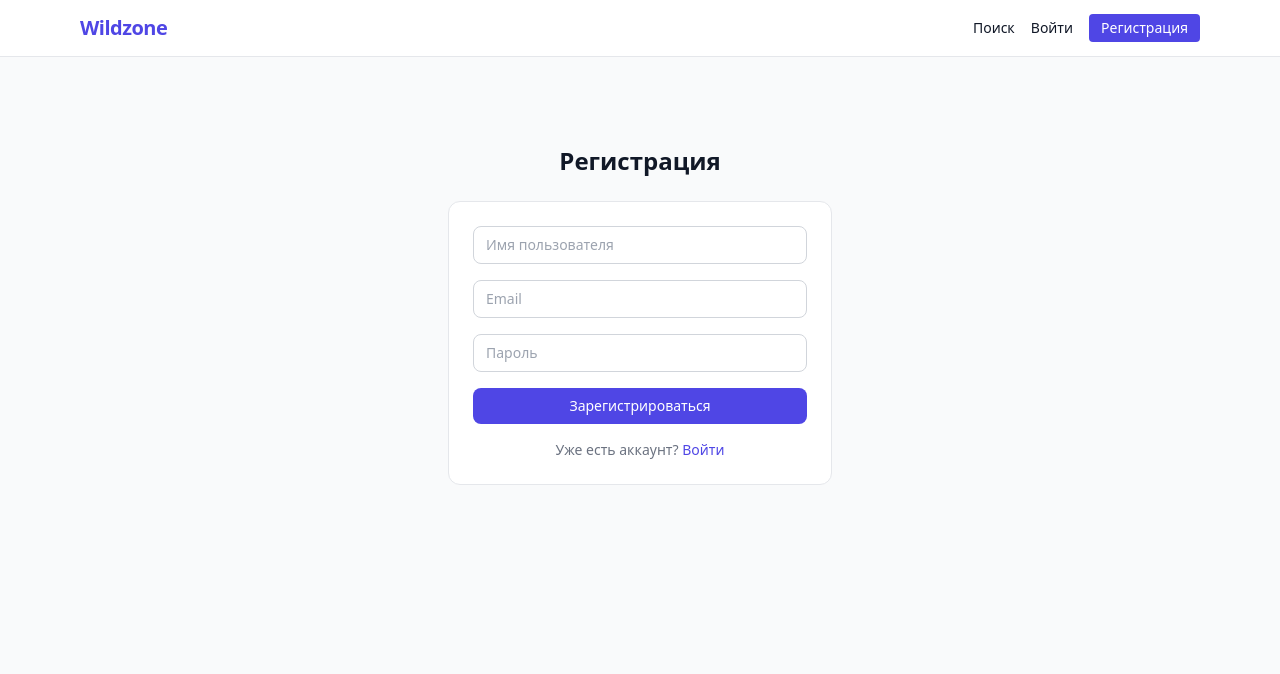
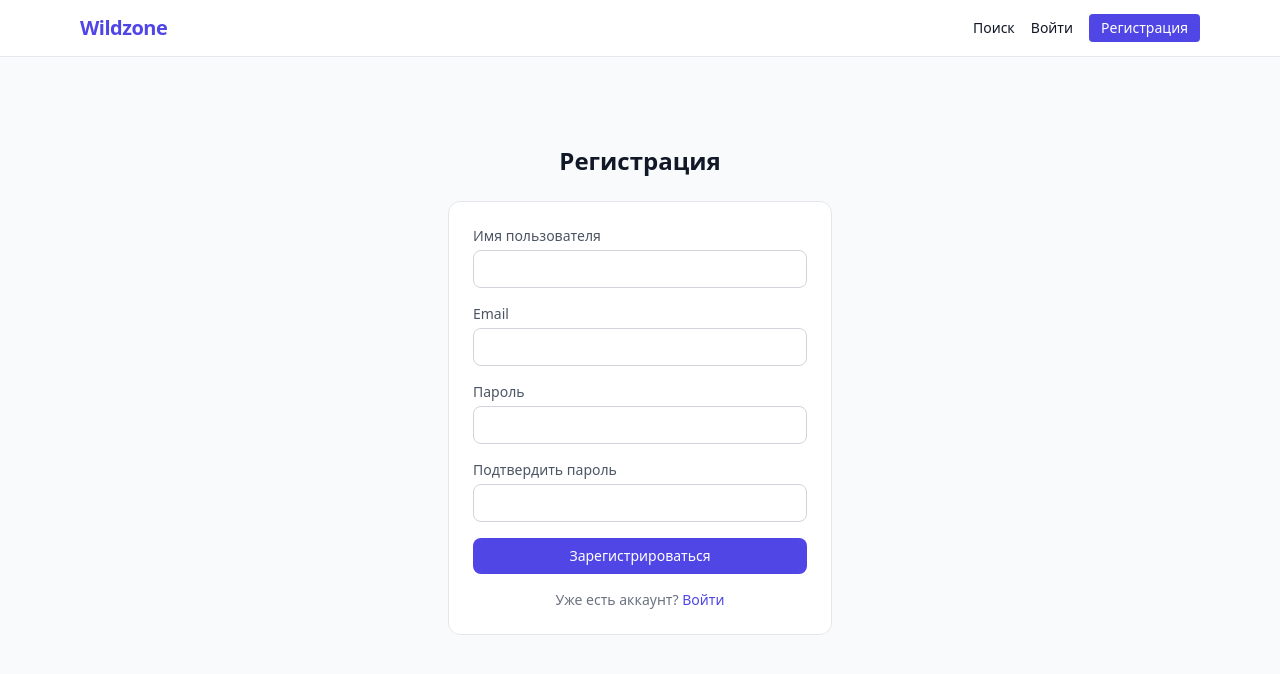
Before and after one commit to LC208/wildzone, a React (Vite) app in the folder frontend/: page /register in a window 1280 px wide. Shown: the top 674 px of the page. Built offline with nearby package versions, Linux system fonts and the light colour scheme; no server answers.

Commit message:
Update RegisterPage.tsx

```diff
--- a/frontend/src/pages/RegisterPage.tsx
+++ b/frontend/src/pages/RegisterPage.tsx
@@ -6,35 +6,93 @@ export default function RegisterPage() {
   const [username, setUsername] = useState('')
   const [email, setEmail] = useState('')
   const [password, setPassword] = useState('')
+  const [confirmPassword, setConfirmPassword] = useState('')
   const [error, setError] = useState('')
   const [loading, setLoading] = useState(false)
   const navigate = useNavigate()
 
   async function handleSubmit(e: React.FormEvent) {
-    e.preventDefault(); setLoading(true); setError('')
-    try { await register(username, email, password);      window.dispatchEvent(new Event('auth-change'));
-      navigate('/');}
-    catch (err: unknown) {
+    e.preventDefault()
+    setLoading(true)
+    setError('')
+
+    if (password !== confirmPassword) {
+      setError('Пароли не совпадают')
+      setLoading(false)
+      return
+    }
+
+    try {
+      await register(username, email, password)
+      navigate('/')
+    } catch (err: unknown) {
       const msg = (err as { response?: { data?: Record<string, string[]> } })?.response?.data
       setError(msg ? Object.values(msg).flat().join(' ') : 'Ошибка регистрации')
-    } finally { setLoading(false) }
+    } finally {
+      setLoading(false)
+    }
   }
 
   return (
     <div className="max-w-sm mx-auto mt-16">
       <h1 className="text-2xl font-bold mb-6 text-center">Регистрация</h1>
       <form onSubmit={handleSubmit} className="bg-white border border-gray-200 rounded-xl p-6 flex flex-col gap-4">
-        <input type="text" placeholder="Имя пользователя" value={username} onChange={e => setUsername(e.target.value)} required
-          className="border border-gray-300 rounded-lg px-3 py-2 text-sm focus:outline-none focus:ring-2 focus:ring-indigo-400" />
-        <input type="email" placeholder="Email" value={email} onChange={e => setEmail(e.target.value)} required
-          className="border border-gray-300 rounded-lg px-3 py-2 text-sm focus:outline-none focus:ring-2 focus:ring-indigo-400" />
-        <input type="password" placeholder="Пароль" value={password} onChange={e => setPassword(e.target.value)} required
-          className="border border-gray-300 rounded-lg px-3 py-2 text-sm focus:outline-none focus:ring-2 focus:ring-indigo-400" />
+        <label className="flex flex-col gap-1 text-sm">
+          <span className="text-gray-600">Имя пользователя</span>
+          <input
+            type="text"
+            value={username}
+            onChange={(e) => setUsername(e.target.value)}
+            required
+            className="border border-gray-300 rounded-lg px-3 py-2 text-sm focus:outline-none focus:ring-2 focus:ring-indigo-400"
+          />
+        </label>
+
+        <label className="flex flex-col gap-1 text-sm">
+          <span className="text-gray-600">Email</span>
+          <input
+            type="email"
+            value={email}
+            onChange={(e) => setEmail(e.target.value)}
+            required
+            className="border border-gray-300 rounded-lg px-3 py-2 text-sm focus:outline-none focus:ring-2 focus:ring-indigo-400"
+          />
+        </label>
+
+        <label className="flex flex-col gap-1 text-sm">
+          <span className="text-gray-600">Пароль</span>
+          <input
+            type="password"
+            value={password}
+            onChange={(e) => setPassword(e.target.value)}
+            required
+            minLength={6}
+            className="border border-gray-300 rounded-lg px-3 py-2 text-sm focus:outline-none focus:ring-2 focus:ring-indigo-400"
+          />
+        </label>
+
+        <label className="flex flex-col gap-1 text-sm">
+          <span className="text-gray-600">Подтвердить пароль</span>
+          <input
+            type="password"
+            value={confirmPassword}
+            onChange={(e) => setConfirmPassword(e.target.value)}
+            required
+            minLength={6}
+            className="border border-gray-300 rounded-lg px-3 py-2 text-sm focus:outline-none focus:ring-2 focus:ring-indigo-400"
+          />
+        </label>
+
         {error && <p className="text-red-500 text-sm">{error}</p>}
-        <button type="submit" disabled={loading}
-          className="bg-indigo-600 text-white rounded-lg py-2 text-sm font-medium hover:bg-indigo-700 disabled:opacity-50 transition">
+
+        <button
+          type="submit"
+          disabled={loading}
+          className="bg-indigo-600 text-white rounded-lg py-2 text-sm font-medium hover:bg-indigo-700 disabled:opacity-50 transition"
+        >
           {loading ? 'Регистрация...' : 'Зарегистрироваться'}
         </button>
+
         <p className="text-center text-sm text-gray-500">
           Уже есть аккаунт? <Link to="/login" className="text-indigo-600 hover:underline">Войти</Link>
         </p>
```
